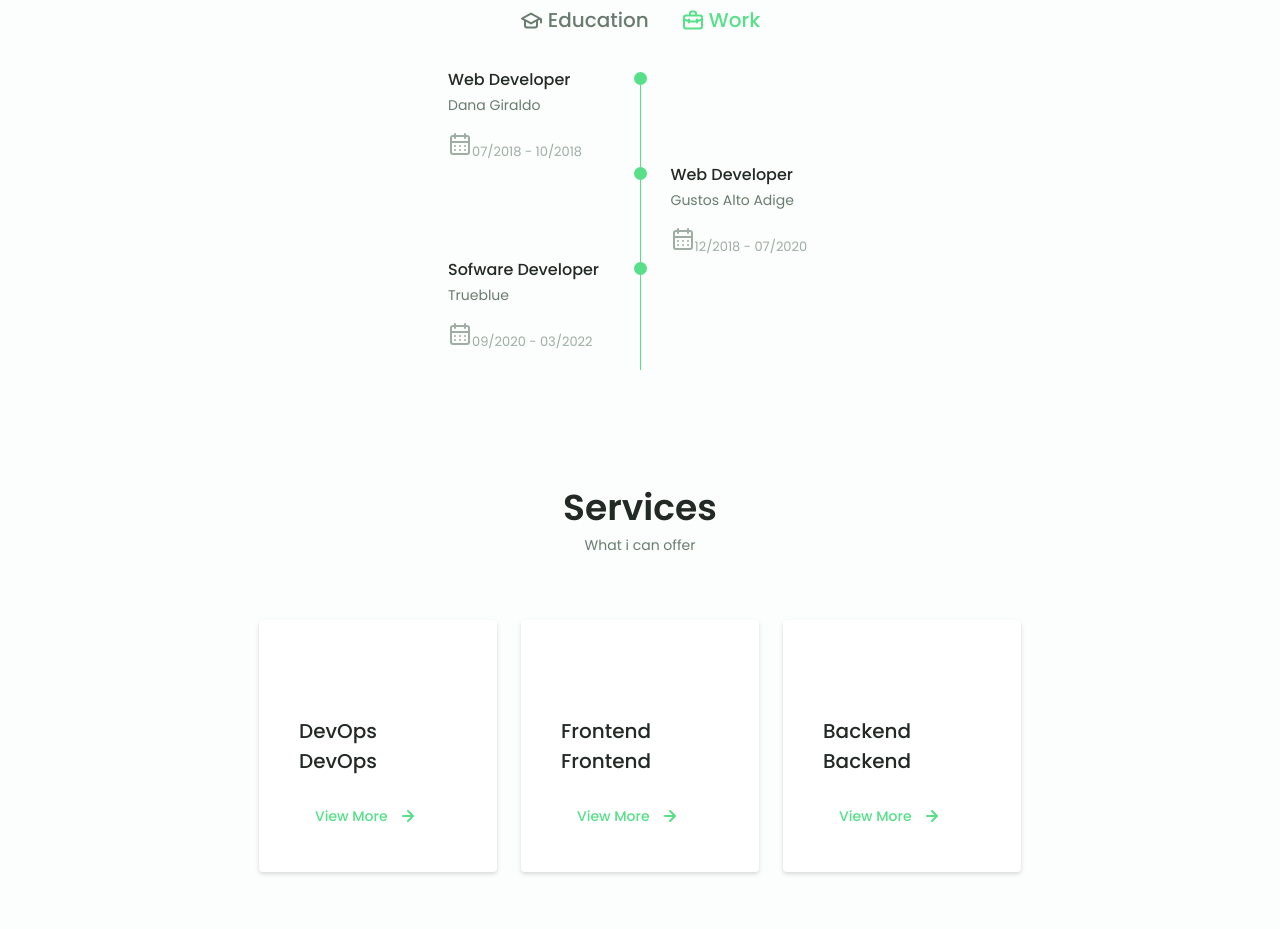
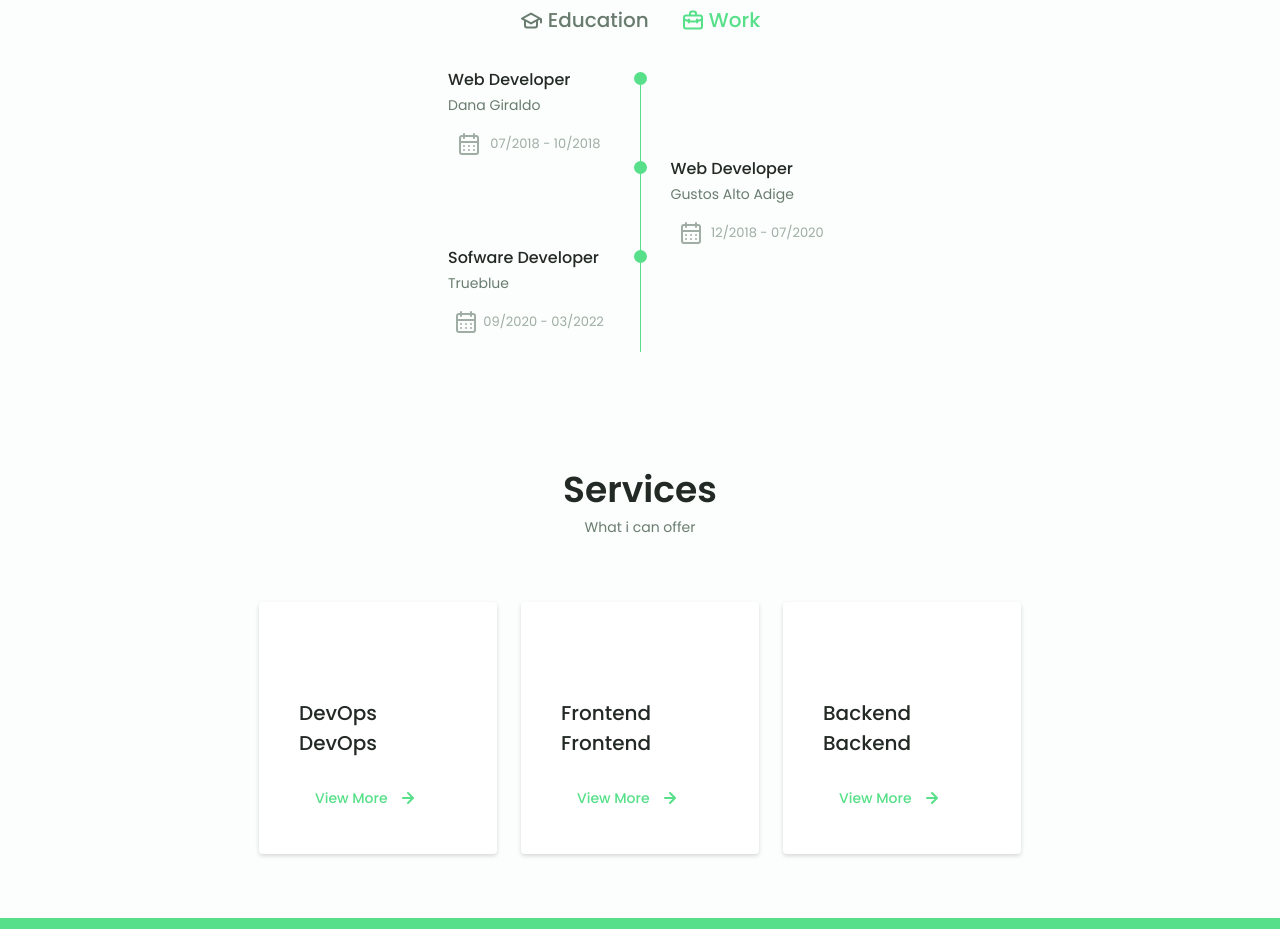
Before and after one commit to hmanzoni/hugoindevworld, a React (Create React App) app: page / in a window 1280 px wide. Shown: the part 2380-3309 px from the top of the page. Built offline with nearby package versions, Linux system fonts and the light colour scheme.

Commit message:
Improve date position

```diff
--- a/src/assets/css/qualification.css
+++ b/src/assets/css/qualification.css
@@ -40,6 +40,9 @@
 }
 
 .qualification__calendar {
+  display: flex;
+  place-items: center;
+  justify-content: space-evenly;
   font-size: var(--smaller-font-size);
   color: var(--text-color-light);
 }
--- a/src/components/Qualification.js
+++ b/src/components/Qualification.js
@@ -24,7 +24,7 @@ const SingleQualification = ({ infoCard, calendarAlt }) => (
       <span className="qualification__subtitle">{infoCard.subtitle}</span>
       <div className="qualification__calendar">
         {calendarAlt}
-        {infoCard.rangeYears}
+        <p>{infoCard.rangeYears}</p>
       </div>
     </div>
     {(infoCard.order % 2) === 1 && (
```
